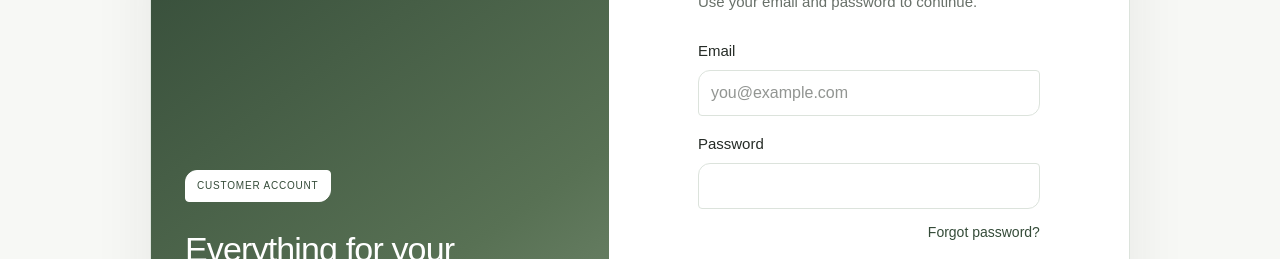
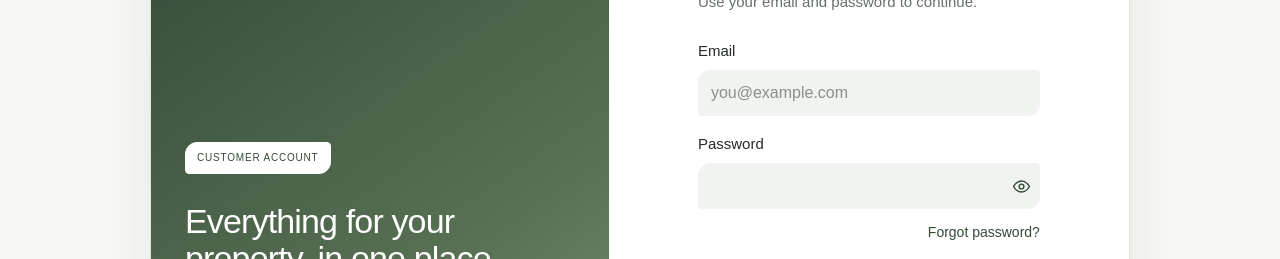
Before and after one commit to hiteshveo3/bestoneservices, a Next.js app in the folder apps/web/: page /account/login in a window 1280 px wide. Shown: the part 234-493 px from the top of the page. Built offline with nearby package versions, Linux system fonts and the light colour scheme; no server answers.

Commit message:
Polish account field styling

```diff
--- a/apps/web/src/app/globals.css
+++ b/apps/web/src/app/globals.css
@@ -1,4 +1,6 @@
 @import "tailwindcss";
+
+.auth-panel .field input{background:#f1f3f0;border-color:transparent}.auth-panel .field input:focus{background:#f7f8f5;border-color:var(--action);outline:0;box-shadow:0 0 0 2px rgba(88,113,84,.12)}.auth-visual{justify-content:flex-start;gap:64px}.auth-visual-note{margin-top:28px}.password-field button{display:grid;width:28px;height:28px;place-items:center;padding:0}.password-field button svg,.auth-google svg{width:19px;height:19px}
 
 :root {
   --action: #587154;
```
